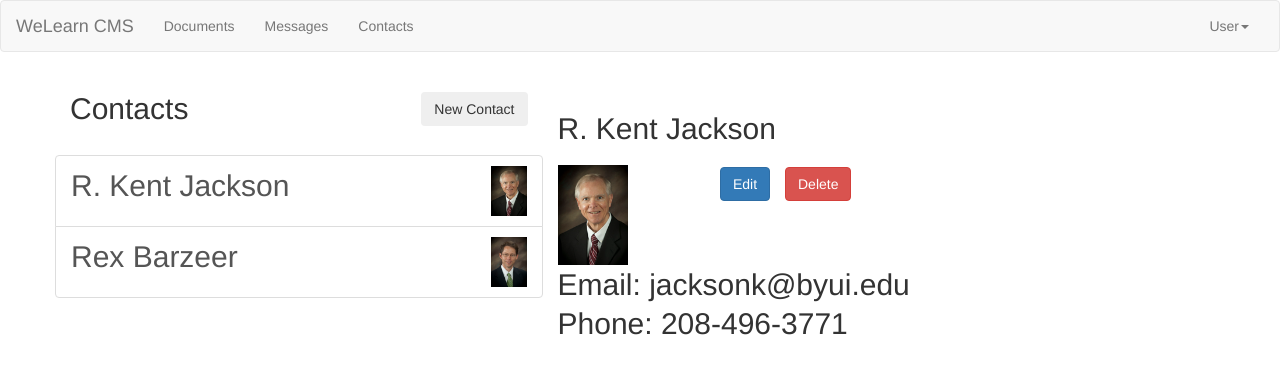
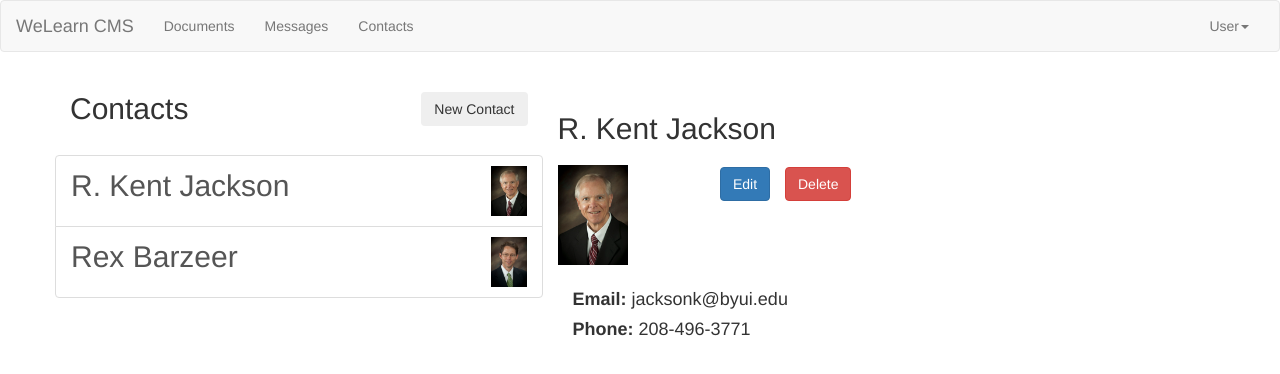
Before and after one commit to annmarieinlr/cms, an Angular app: page / in a window 1280 px wide. Shown: the top 374 px of the page. Built offline with nearby package versions, Linux system fonts and the light colour scheme.

Commit message:
initializing wk 3

```diff
--- a/src/app/contacts/contact-detail/contact-detail.component.html
+++ b/src/app/contacts/contact-detail/contact-detail.component.html
@@ -23,8 +23,9 @@
           <a class="btn btn-danger" href="#">Delete</a>
         </div>
       </div>
-
+    <div class="panel-body">
     <div class="list-group-item-text">
-      Email: {{ Contact.email }}
-      Phone: {{ Contact.phone }}
+      <h4><b>Email:</b> {{ Contact.email }}</h4>
+      <h4><b>Phone:</b> {{ Contact.phone }}</h4>
     </div>
+  </div>
--- a/src/app/contacts/contact-detail/contact-detail.component.ts
+++ b/src/app/contacts/contact-detail/contact-detail.component.ts
@@ -9,7 +9,7 @@ import { Contact } from '../contact.model';
 export class ContactDetailComponent {
 
   Contact = new Contact(
-     1,
+     '1',
     'R. Kent Jackson',
     'jacksonk@byui.edu',
     '208-496-3771',
--- a/src/app/contacts/contact-list/contact-list.component.html
+++ b/src/app/contacts/contact-list/contact-list.component.html
@@ -1,3 +1,4 @@
+
 <div class="row">
 
     <div class="col-xs-12">
@@ -18,7 +19,7 @@
         class="list-group-item clearfix"
         *ngFor="let contact of contacts">
             <div class="pull-left">
-                <p class="list-group-item-text">{{ contact.name}}</p>
+                <p class="list-group-item-text">{{ contact.name }}</p>
             </div>
 
             <span class="pull-right">
--- a/src/app/contacts/contact-list/contact-list.component.ts
+++ b/src/app/contacts/contact-list/contact-list.component.ts
@@ -9,14 +9,14 @@ import { Contact } from '../contact.model';
 export class ContactListComponent {
   contacts: Contact[] = [
     new Contact(
-       1,
+       '1',
       'R. Kent Jackson',
       'jacksonk@byui.edu',
       '208-496-3771',
       '../../assets/images/jacksonk.jpg',
       null),
       new Contact(
-        2,
+        '2',
        'Rex Barzeer',
        'barzeerR@byui.edu',
        '208-496-3768',
--- a/src/app/contacts/contact.model.ts
+++ b/src/app/contacts/contact.model.ts
@@ -1,9 +1,9 @@
 export class Contact {
     constructor(
-        public id: number,
-        public name: NamedCurve,
+        public id: string,
+        public name: string,
         public email: string,
         public phone: string,
         public imageUrl: string,
-        public group: []) {}
+        public group?: Contact []) {}
 }
```
